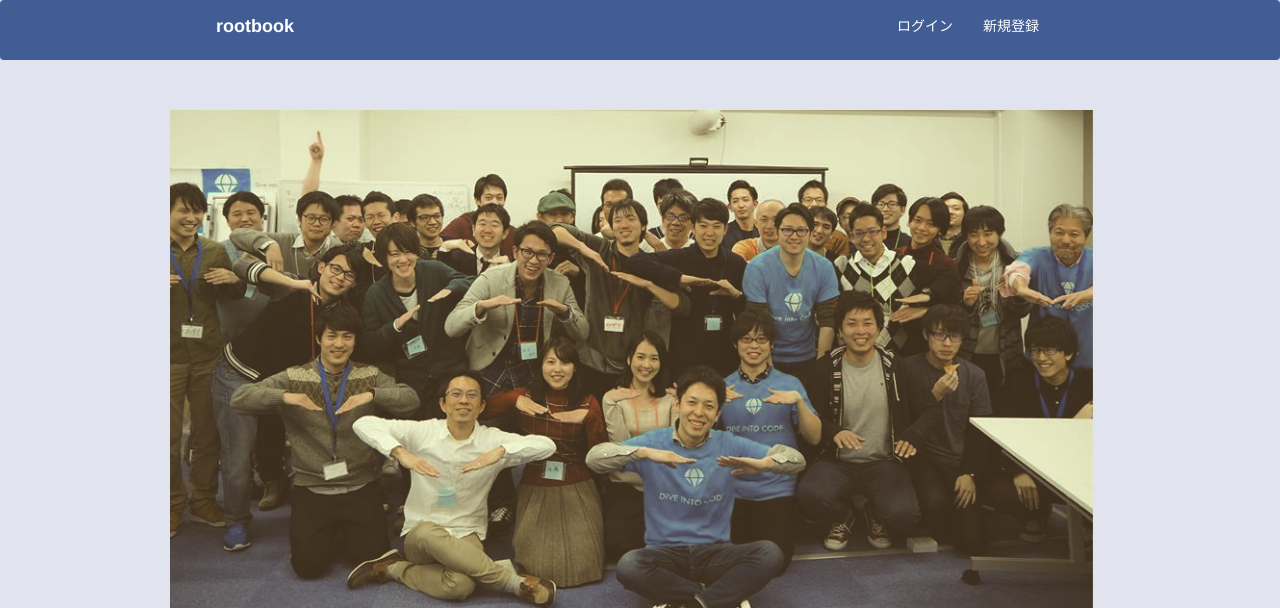
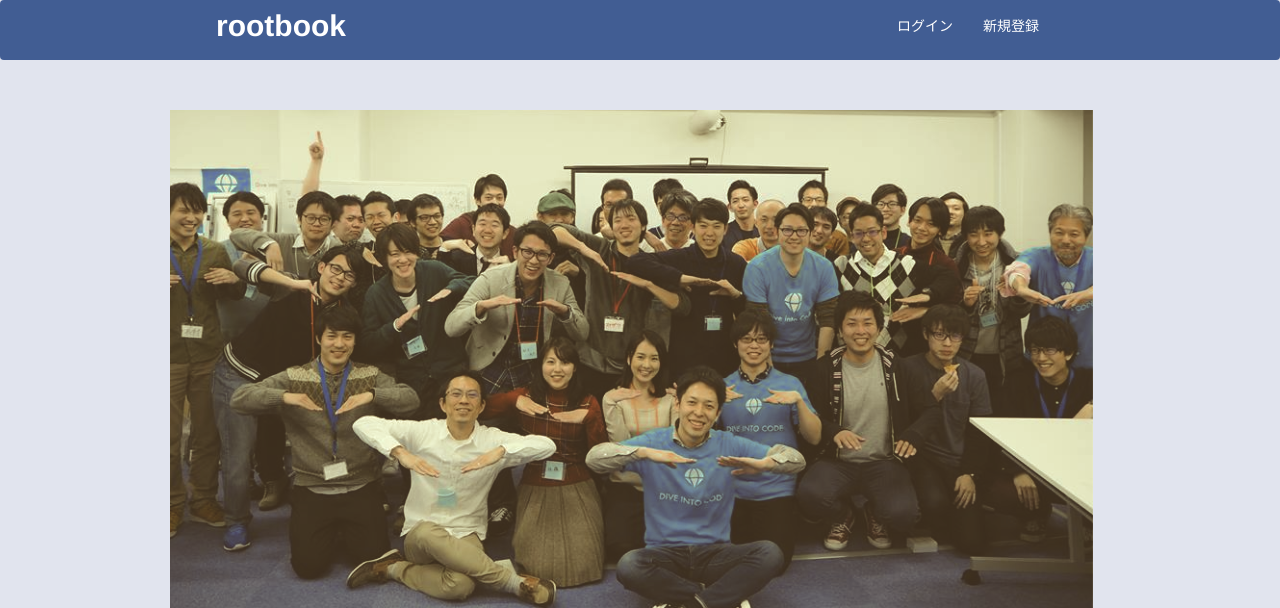
Before and after one commit to aki-06/rootbook, a Rails app: page / in a window 1280 px wide. Shown: the top 608 px of the page. Run offline with Rails 7, Linux system fonts and the light colour scheme; style sheets or scripts are compiled from the project's sources; some libraries are stand-ins or nearby versions.

Commit message:
nav微修正

```diff
--- a/app/assets/stylesheets/application.css.scss
+++ b/app/assets/stylesheets/application.css.scss
@@ -27,7 +27,7 @@
   color: #fff;
   font-weight: bold;
   margin-left: 200px;
-  font-size: 18px;
+  font-size: 30px;
   text-decoration: none;
 }
 #rootbook:hover {
```
